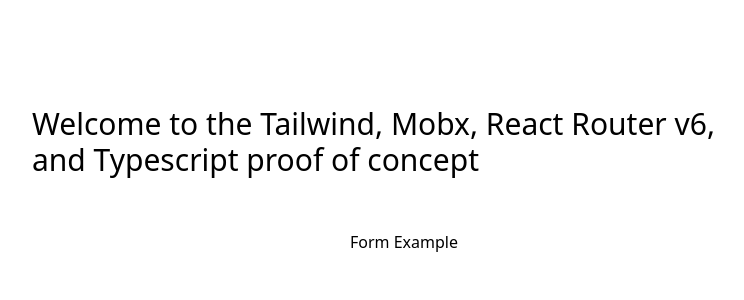
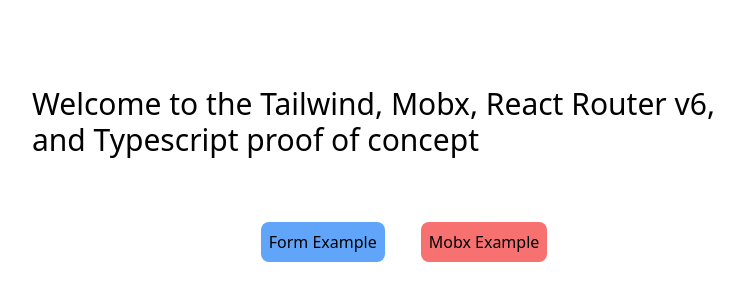
Before and after one commit to josephaw1022/Proof-Of-Concept, a React (Create React App) app: page / in a window 1280 px wide. Shown: the part 226-526 px from the top of the page, without its empty margins (236-980 px from the left). Built offline with nearby package versions, Linux system fonts and the light colour scheme.

Commit message:
add link to home page

```diff
--- a/src/views/Home.tsx
+++ b/src/views/Home.tsx
@@ -25,8 +25,11 @@
                 Welcome to the Tailwind, Mobx, React Router v6, and Typescript proof of concept
             </h1>
             <div className="flex flex-row gap-3 m-3 items-center justify-evenly ">
-                <Link to="/example" >
+                <Link to="/example"  className="bg-blue-400 rounded-lg p-2 m-3">
                     Form Example
+                </Link>
+                <Link to="/mobx"  className="bg-red-400 rounded-lg p-2 m-3">
+                    Mobx Example
                 </Link>
             </div>
         </div>
```
